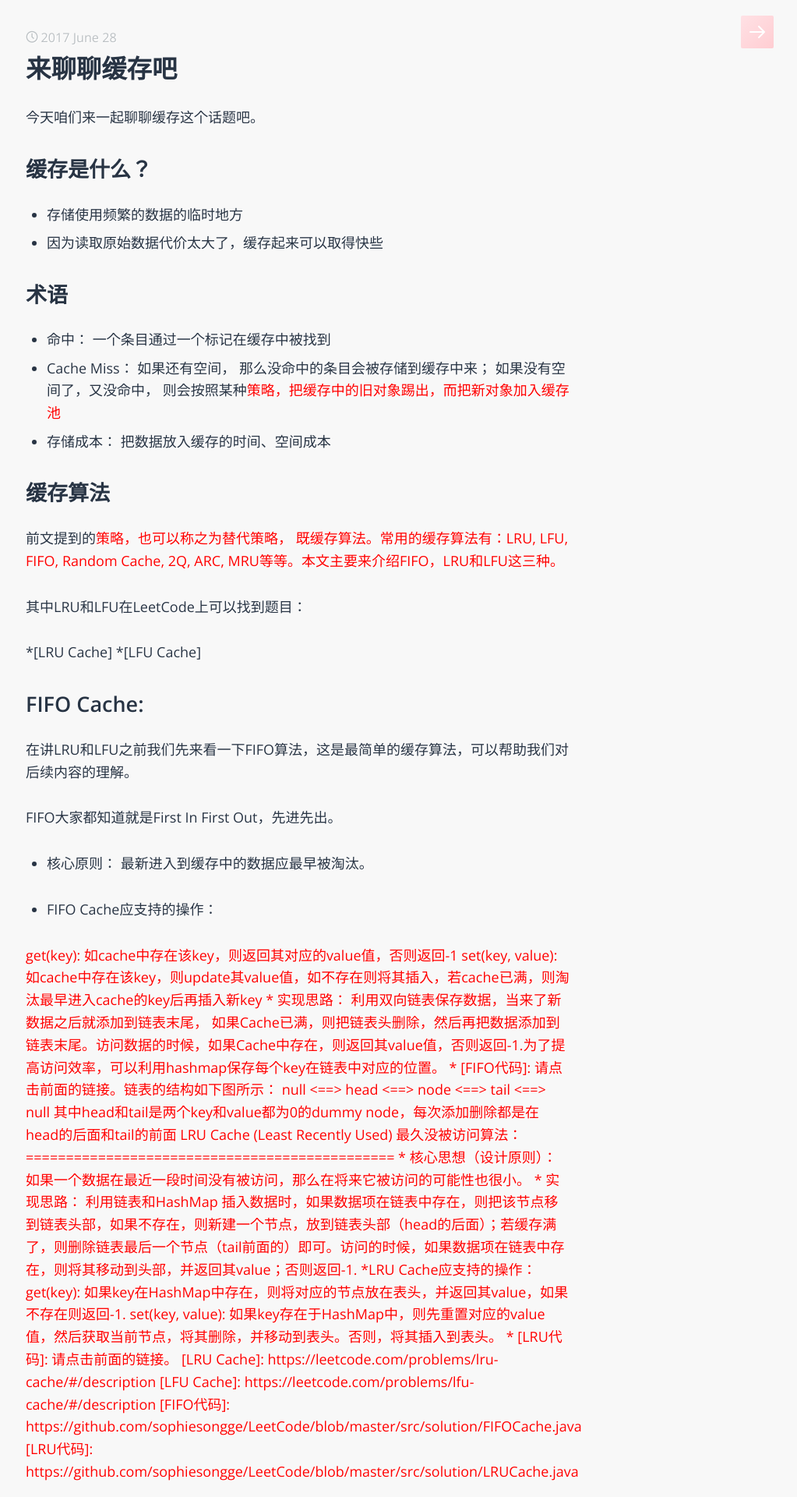
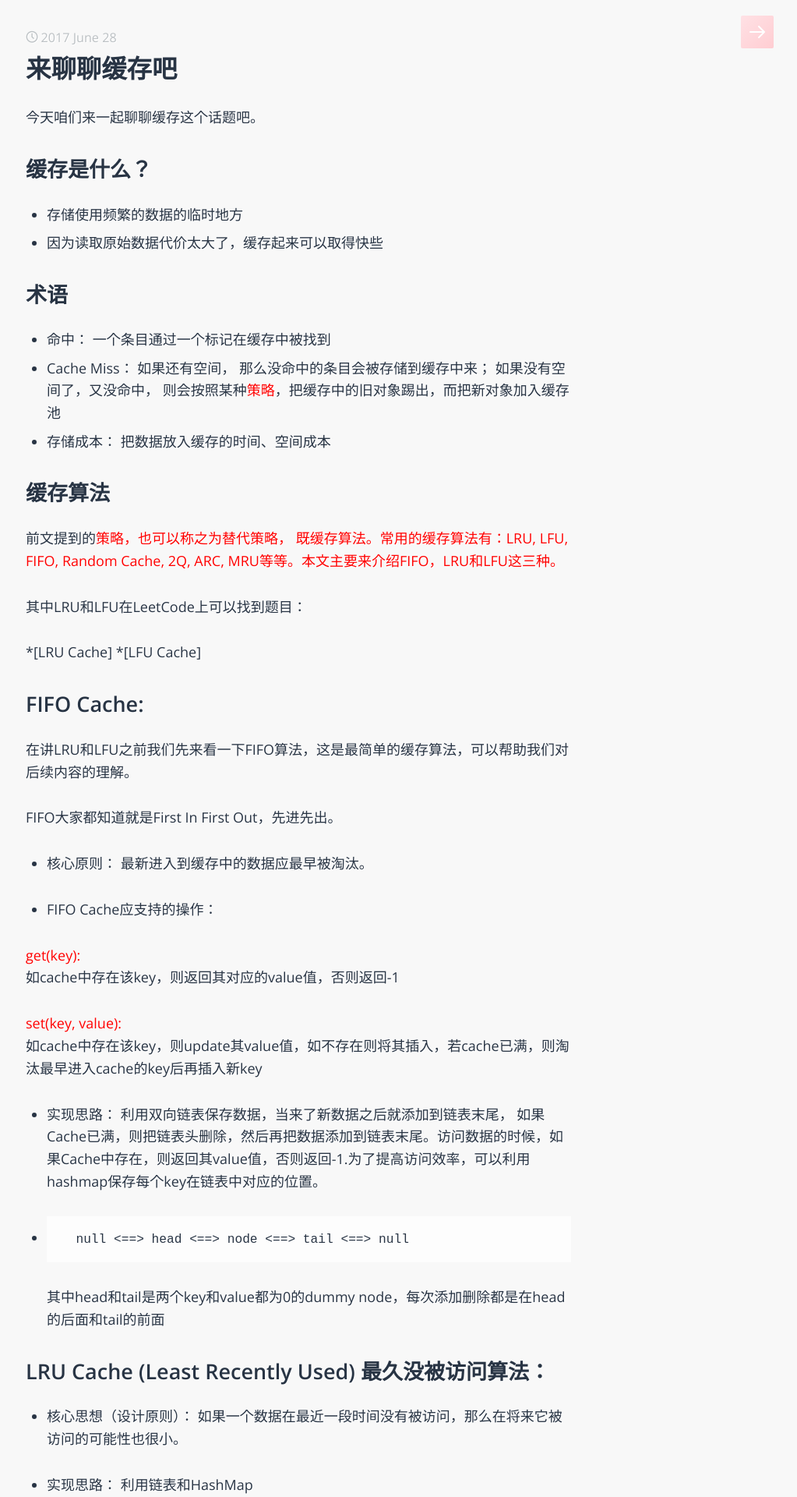
Before and after one commit to sophiesongge/sophiesongge.github.io, a Jekyll site: the page built from _posts/2017-06-28-cache.markdown, in a window 1280 px wide. Shown: the top 1920 px of the page at 78% size, without its empty margins (257-1280 px from the left). Built offline with Jekyll 4.4.1, drawn with Linux system fonts in a browser that asks for light colours; some web fonts are replaced; some of the changed text lies outside the part shown.

Commit message:
add posts for cache

```diff
--- a/_posts/2017-06-28-cache.markdown
+++ b/_posts/2017-06-28-cache.markdown
@@ -18,7 +18,7 @@ use_math: false
 ====
 
 * 命中： 一个条目通过一个标记在缓存中被找到
-* Cache Miss： 如果还有空间， 那么没命中的条目会被存储到缓存中来； 如果没有空间了，又没命中， 则会按照某种<font color="red">策略<font>，把缓存中的旧对象踢出，而把新对象加入缓存池
+* Cache Miss： 如果还有空间， 那么没命中的条目会被存储到缓存中来； 如果没有空间了，又没命中， 则会按照某种<font color="red">策略</font>，把缓存中的旧对象踢出，而把新对象加入缓存池
 * 存储成本： 把数据放入缓存的时间、空间成本
 
 缓存算法
@@ -43,9 +43,9 @@ FIFO大家都知道就是First In First Out，先进先出。
 
 * FIFO Cache应支持的操作：
 
-<font color="red">get(key): <font>如cache中存在该key，则返回其对应的value值，否则返回-1
+<font color="red">get(key): </font>如cache中存在该key，则返回其对应的value值，否则返回-1
 
-<font color="red">set(key, value): <font>如cache中存在该key，则update其value值，如不存在则将其插入，若cache已满，则淘汰最早进入cache的key后再插入新key
+<font color="red">set(key, value): </font>如cache中存在该key，则update其value值，如不存在则将其插入，若cache已满，则淘汰最早进入cache的key后再插入新key
 
 * 实现思路： 利用双向链表保存数据，当来了新数据之后就添加到链表末尾， 如果Cache已满，则把链表头删除，然后再把数据添加到链表末尾。访问数据的时候，如果Cache中存在，则返回其value值，否则返回-1.为了提高访问效率，可以利用hashmap保存每个key在链表中对应的位置。
 
```
